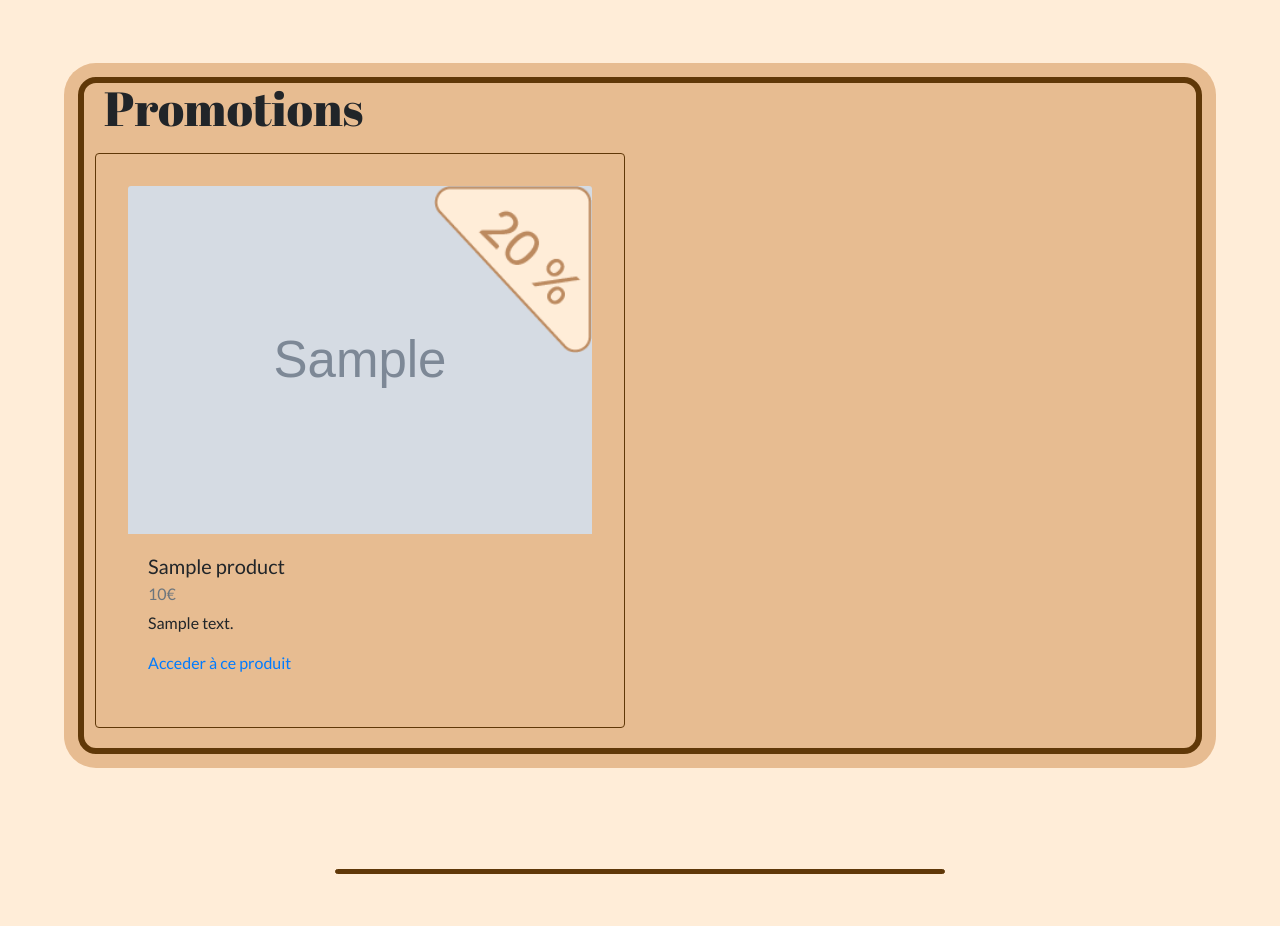
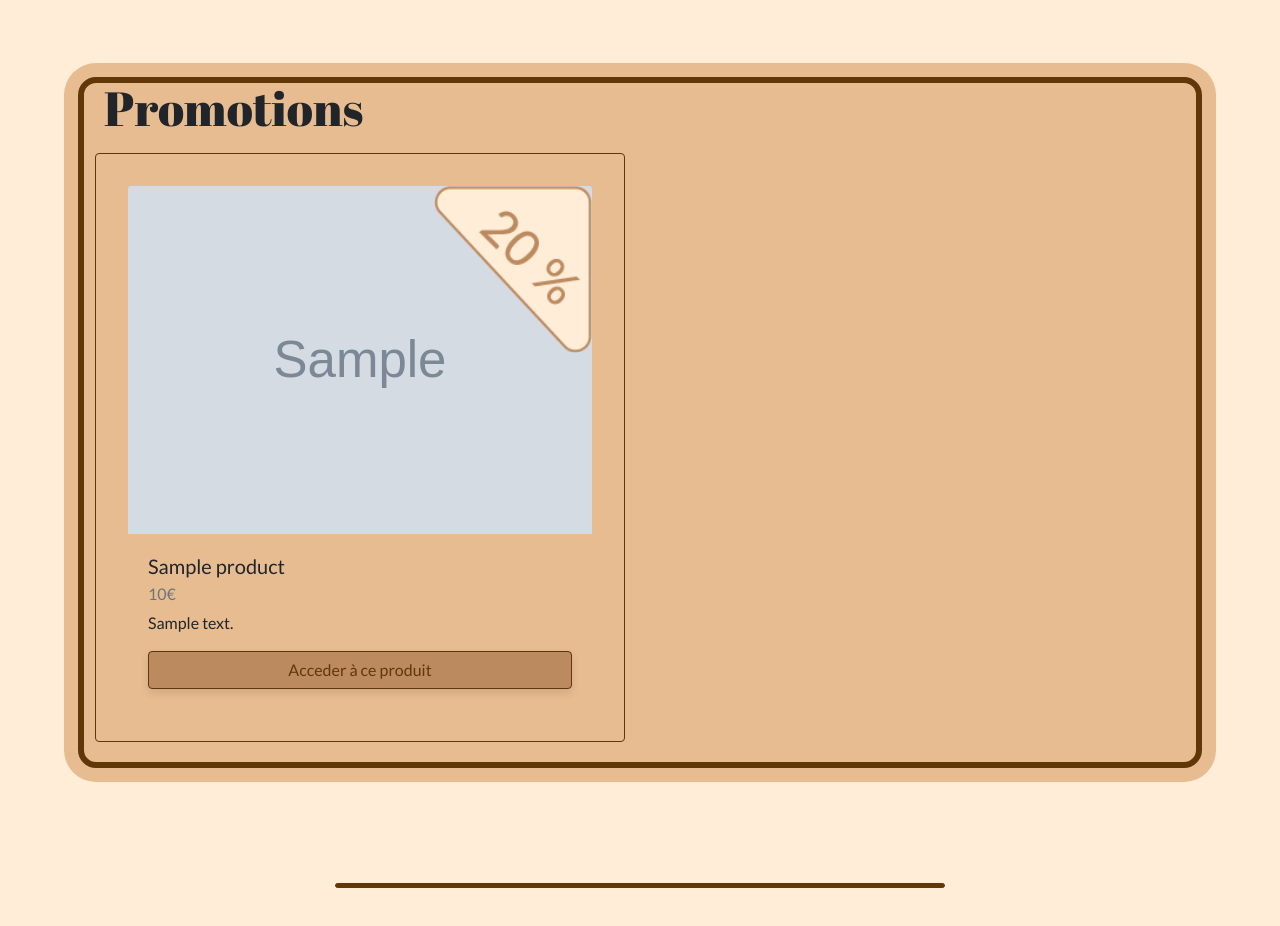
Before and after one commit to Somenae/SymfonyProject, a Symfony app: template templates/pages/index.html.twig in a window 1280 px wide. Shown: the part 276-1202 px from the top of the page. Run offline with Twig, Linux system fonts and the light colour scheme; the template is opened without the code that fills it: most values are stand-ins (such as "Sample title", 1, 10 or a date in 2020); grey boxes marked "Sample" are stand-in pictures; some libraries are stand-ins or nearby versions.

Commit message:
amélioration twig index

```diff
--- a/templates/pages/index.html.twig
+++ b/templates/pages/index.html.twig
@@ -32,7 +32,7 @@
                                 <h5 class="card-title">{{ item.name }}</h5>
                                 <h6 class="card-subtitle mb-2 text-muted">{{ item.price }}€</h6>
                                 <p class="card-text">{{ item.description }}</p>
-                                <a href="" class="  ">Acceder à ce produit</a>
+                                <a href="" class="btn">Acceder à ce produit</a>
                             </div>
                         </div>
 
```
